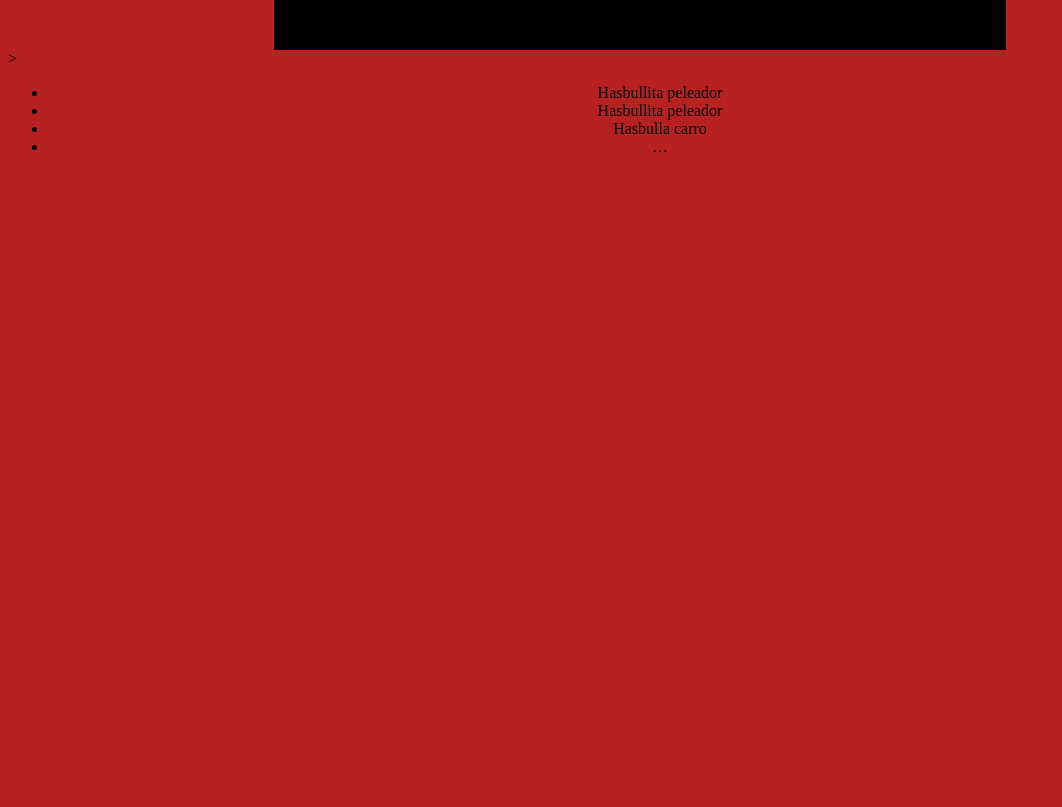
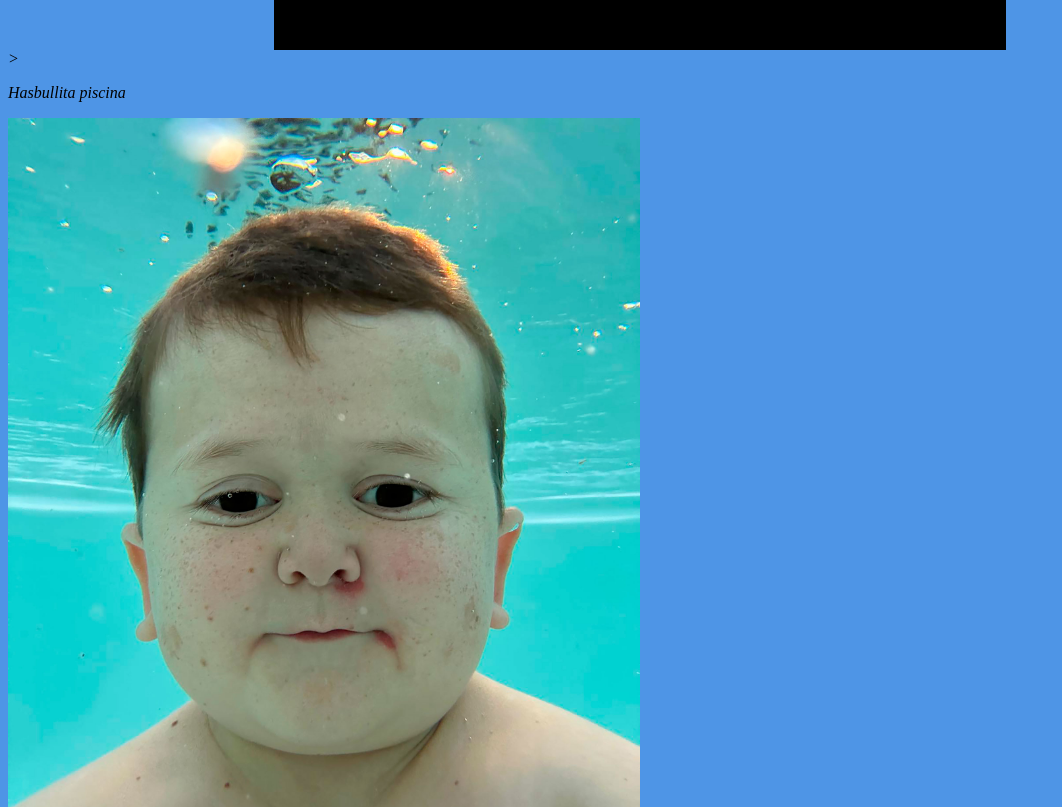
Before and after one commit to SergioNicolas02/Uni, a plain HTML site: page index.htm in a window 1280 px wide. Shown: the part 501-1308 px from the top of the page, without its empty margins (0-1062 px from the left). Before the commit the page ends 800 px from the top, so only its background shows below. Drawn offline with Linux system fonts and the light colour scheme.

Commit message:
Clase 22
Actualizacion

```diff
--- a/index.htm
+++ b/index.htm
@@ -9,11 +9,15 @@
 <body>
     <h1>Hasbullita:</h1>
     <img src="imagenes/hasbullita.jpg" alt="Que miras bobo" class="center" style="border: 50px solid #000;">>
-    <ul>
-        <li>Hasbullita peleador</li>
-        <li>Hasbullita peleador</li>
-        <li>Hasbulla carro <a heref=hasbulla.html></a></li>
-        <li> … </li>
-    </ul>
+
+
+    <div class="contenedor-item">
+        <p class="contenedor-texto">Hasbullita piscina</p>
+        <img src="imagenes/hasbulla-2.jpg" class="contenedor-imagen" class="center" >
+    </div>
+
+    <div class="contenedor">
+
+    </div>
 </body>
 </html>
--- a/style.css
+++ b/style.css
@@ -1,23 +1,34 @@
+
+
+
 h1 {
     position: relative;
     color: rgb(255, 251, 0);
     text-align: center;
 }
 
-body {
-    background-color: #b82121;
-}
 
 .center {
     display: block;
     margin-left: auto;
     margin-right: auto;
     width: 50%;
-  }
-  ul {
-    text-align: center;
+
   }
 
   html {
-    font-family: "myFont", "Bitstream Vera Serif", serif;
+    background-color: #4e95e6;
+    font-style:italic
   }
+
+  .contenedor-imagen {
+   position:relative;
+   width: 50%;
+   margin:auto;
+
+
+  }
+
+  h2 {
+    text-align:right;
+  }
```
Also changed, not shown: imagenes/hasbulla-2.jpg (added).
